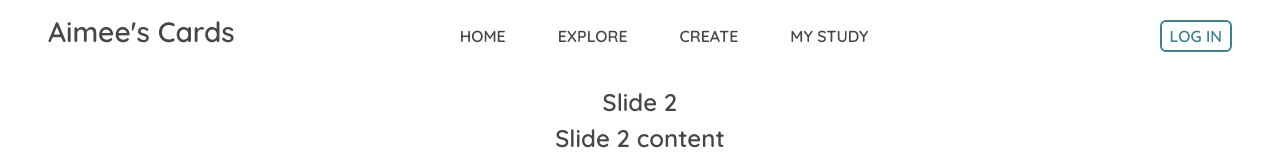
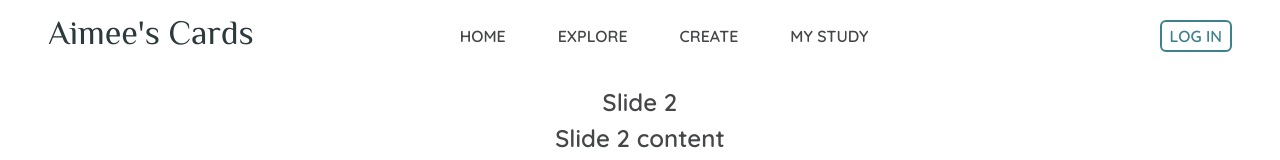
Before and after one commit to AimeeHa/Flashcards, a React (Vite) app in the folder flashcard-react/: page / in a window 1280 px wide. Shown: the top 160 px of the page. Built offline with nearby package versions, Linux system fonts and the light colour scheme.

Commit message:
changed font for navbar Aimee logo

```diff
--- a/flashcard-react/index.html
+++ b/flashcard-react/index.html
@@ -1,13 +1,17 @@
 <!DOCTYPE html>
 <html lang="en">
+
 <head>
   <meta charset="UTF-8" />
   <link rel="icon" type="image/svg+xml" href="/vite.svg" />
   <meta name="viewport" content="width=device-width, initial-scale=1.0" />
-    <title>Vite + React + TS</title>
+  <meta name="description" content="Aimee's Flashcards App" />
+  <title>Aimee's Cards</title>
 </head>
+
 <body>
   <div id="root"></div>
   <script type="module" src="/src/main.tsx"></script>
 </body>
+
 </html>
--- a/flashcard-react/src/Layout.css
+++ b/flashcard-react/src/Layout.css
@@ -1,7 +1,7 @@
 #main {
-  margin: 24px;
-  padding: 22px;
+  padding: 24px 48px;
   color: #444647;
   font-weight: 450;
   font-size: 18px;
+  /* border-top: #e0e0e0 1px solid; */
 }
--- a/flashcard-react/src/Navbar.css
+++ b/flashcard-react/src/Navbar.css
@@ -1,3 +1,5 @@
+@import url('https://fonts.googleapis.com/css?family=Philosopher');
+
 .navbarRoot {
   display: flex;
   flex-direction: row;
@@ -18,9 +20,8 @@
 }
 
 #aimee {
-  color: #444647;
-  font-size: 28px;
   margin-left: 24px;
+  font-family: 'Philosopher', sans-serif;
 }
 
 .loginButtons {
--- a/flashcard-react/src/Navbar.tsx
+++ b/flashcard-react/src/Navbar.tsx
@@ -6,7 +6,15 @@ function Navbar() {
     <nav className="navbarRoot">
       <div className="navEnds">
         <div id="aimee">
-          <a href="/" style={{ textDecoration: 'none', color: '#444647' }}>
+          <a
+            href="/"
+            style={{
+              textDecoration: 'none',
+              color: '#2c393d',
+              paddingTop: '4px',
+              fontSize: '34px',
+            }}
+          >
             Aimee's Cards
           </a>
         </div>
--- a/package.json
+++ b/package.json
@@ -2,11 +2,13 @@
   "dependencies": {
     "@emotion/react": "^11.11.0",
     "@emotion/styled": "^11.11.0",
+    "@fontsource/domine": "^5.0.1",
+    "@fontsource/philosopher": "^5.0.1",
     "@mui/icons-material": "^5.11.16",
     "@mui/material": "^5.13.2",
     "localforage": "^1.10.0",
     "match-sorter": "^6.3.1",
     "react-router-dom": "^6.11.2",
-    "sort-by": "^1.2.0"
+    "sort-by": "^0.0.2"
   }
 }
```
Also changed, not shown: flashcard-react/src/assets/fonts/Abigral.ttf (added), 1 other file (tests, documents, lock files or other folders). Lines whose indentation alone changed are shown as unchanged.
